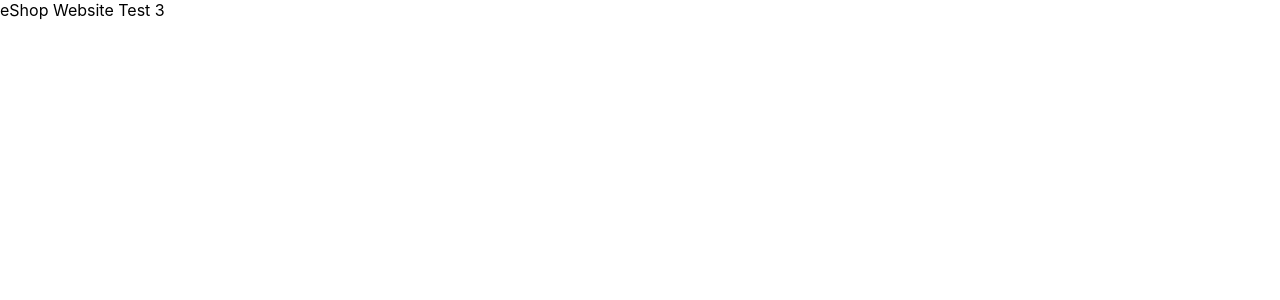
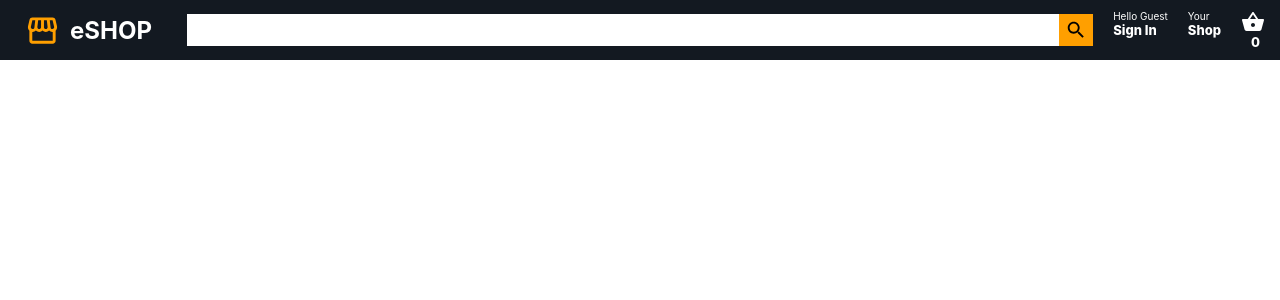
Before and after one commit to garlichck/eShopApp, a React (Create React App) app in the folder eshop/: page / in a window 1280 px wide. Shown: the top 300 px of the page. Built offline with nearby package versions, Linux system fonts and the light colour scheme.

Commit message:
[eShopApp]-Add header to page.

```diff
--- a/eshop/package.json
+++ b/eshop/package.json
@@ -3,6 +3,10 @@
   "version": "0.1.0",
   "private": true,
   "dependencies": {
+    "@emotion/react": "^11.7.1",
+    "@emotion/styled": "^11.6.0",
+    "@mui/icons-material": "^5.3.1",
+    "@mui/material": "^5.3.1",
     "@testing-library/jest-dom": "^5.16.1",
     "@testing-library/react": "^12.1.2",
     "@testing-library/user-event": "^13.5.0",
--- a/eshop/src/App.js
+++ b/eshop/src/App.js
@@ -1,9 +1,10 @@
 import './App.css';
+import Header from './Header';
 
 function App() {
   return (
     <div className="App">
-     eShop Website Test 3
+      <Header></Header>
     </div>
   );
 }
--- /dev/null
+++ b/eshop/src/Header.css
@@ -0,0 +1,82 @@
+.header {
+    height: 60px;
+    display: flex;
+    align-items: center;
+    background-color: #131921;
+    position: sticky;
+    top: 0;
+    z-index: 100;
+}
+
+.header__logo {
+    display: flex;
+    align-items: center;
+    color: #ff9f00;
+    margin: 0 25px;
+}
+
+.header__logoImage {
+    margin-right: 10px;
+}
+
+.header__logoTitle {
+    text-decoration: none;
+    border: 0;
+    color: white;
+}
+
+.header__search {
+    display: flex;
+    flex: 1;
+    align-items: center;
+    border-radius: 24px;
+    margin: 0 10px;
+}
+
+.header__searchInput {
+    height: 12px;
+    padding: 10px;
+    border: none;
+    width: 100%;
+}
+
+.header__searchIcon {
+    padding: 5px;
+    height: 22px !important;
+    background-color: #ff9f00;
+}
+
+.header__nav {
+    display: flex;
+    justify-content: space-evenly;
+}
+
+.nav__item {
+    display: flex;
+    flex-direction: column;
+    margin-left: 10px;
+    margin-right: 10px;
+    color: white;
+}
+
+.nav__itemLineOne {
+    font-size: 10px;
+}
+
+.nav__itemLineTwo {
+    font-size: 13px;
+    font-weight: 800;
+}
+
+.nav__itemBasket {
+    display: flex;
+    align-items: center;
+    color: white;
+    margin-right: 50px;
+    margin-left: 10px;
+}
+
+.nav__basketCount {
+    margin-left: 10px;
+    margin-right: 10px;
+}
--- /dev/null
+++ b/eshop/src/Header.js
@@ -0,0 +1,47 @@
+import React from "react";
+import './Header.css';
+import ShoppingBasketIcon from '@mui/icons-material/ShoppingBasket';
+import StorefrontIcon from '@mui/icons-material/Storefront';
+import SearchIcon from '@mui/icons-material/Search';
+
+function Header() {
+    return (
+        <div className="header">
+            <div className="header__logo">
+                <StorefrontIcon className='header__logoImage' fontSize='large'></StorefrontIcon>
+                <h2 className='header__logoTitle'>eSHOP</h2>
+            </div>
+            <div className="header__search">
+                <input type='text' className='header__searchInput'></input>
+                <SearchIcon className='header__searchIcon'></SearchIcon>
+            </div>
+            <div className="header__nav">
+                <div className="nav__item">
+                    <span className="nav__itemLineOne">
+                        Hello Guest
+                    </span>
+                    <span className="nav__itemLineTwo">
+                        Sign In
+                    </span>
+                </div>
+                <div className="nav__item">
+                    <span className="nav__itemLineOne">
+                        Your
+                    </span>
+                    <span className="nav__itemLineTwo">
+                        Shop
+                    </span>
+                </div>
+                <div className="nav__item">
+                    <ShoppingBasketIcon className="itemBasket">
+                    </ShoppingBasketIcon>
+                    <span className="nav__itemLineTwo nav__basketCount">
+                        0
+                    </span>
+                </div>
+            </div>
+        </div>
+    );
+}
+
+export default Header;
```
